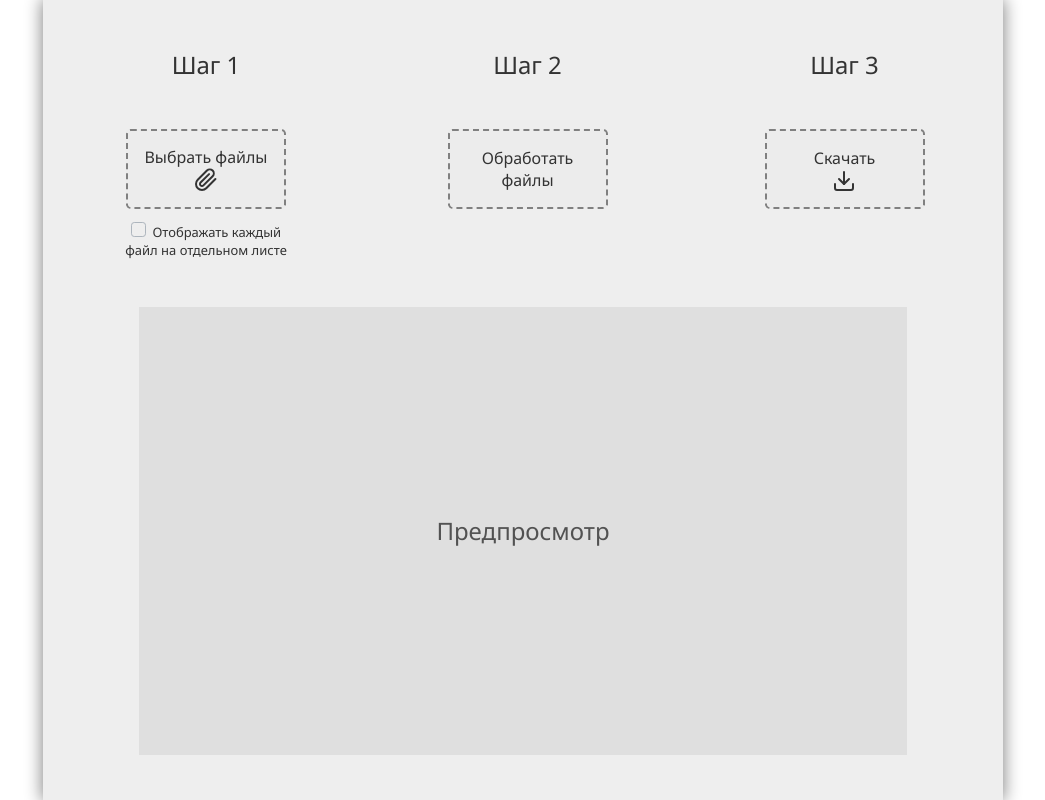
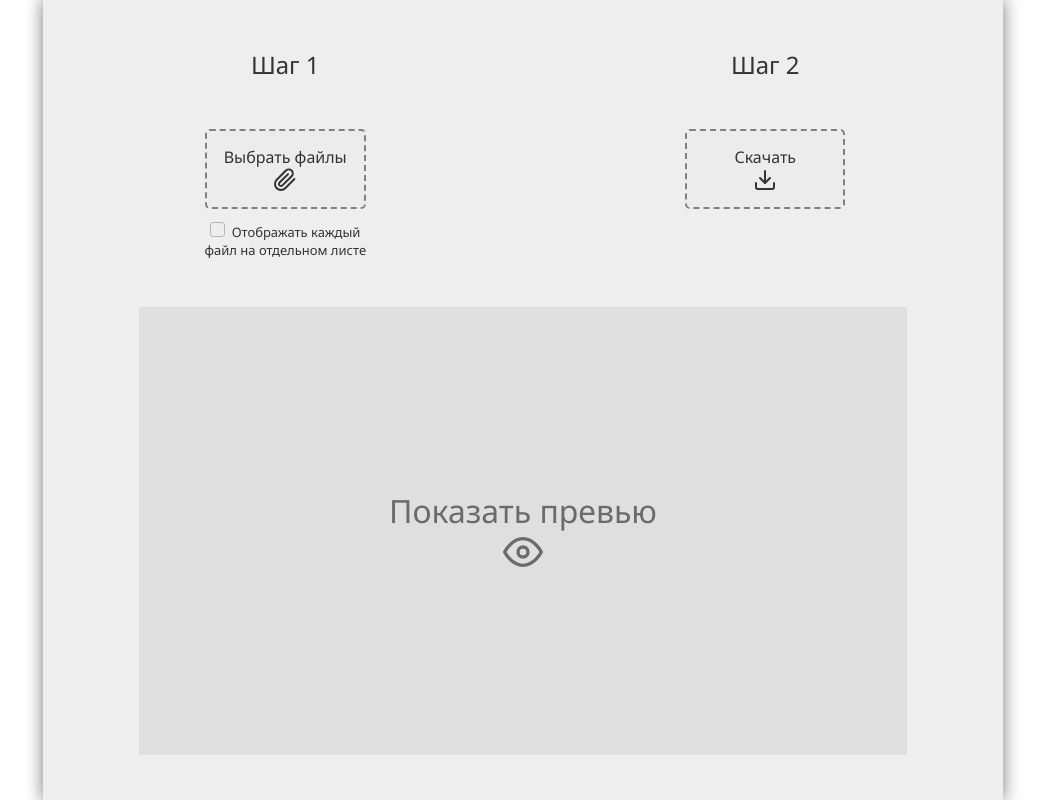
Before and after one commit to vlrsmlkv/pu-2, a React (Create React App) app: page / in a window 1280 px wide. Shown: the whole page, without its empty margins (117-1162 px from the left). Built offline with nearby package versions, Linux system fonts and the light colour scheme.

Commit message:
add: add preview excel table

```diff
--- a/package.json
+++ b/package.json
@@ -7,10 +7,12 @@
     "@testing-library/jest-dom": "^5.11.4",
     "@testing-library/react": "^11.1.0",
     "@testing-library/user-event": "^12.1.10",
+    "classnames": "^2.3.1",
     "file-saver": "^2.0.5",
     "react": "^17.0.2",
     "react-dom": "^17.0.2",
     "react-feather": "^2.0.9",
+    "react-router-dom": "^5.3.0",
     "react-scripts": "4.0.3",
     "web-vitals": "^1.0.1",
     "xlsx": "^0.17.0"
--- a/src/App.jsx
+++ b/src/App.jsx
@@ -1,4 +1,5 @@
 import React, {useState} from "react";
+import { BrowserRouter, Route, Link } from "react-router-dom";
 
 import FileField from "./components/FileField";
 import CheckBox from "./components/CheckBox";
@@ -35,16 +36,6 @@ const App = () => {
 
         <div>
           <p>Шаг 2</p>
-          <button className="process-button"
-            disabled={!fileData}
-            onClick={() => setProcessedData(getProcessedData(fileData))}>
-            <span>Обработать файлы</span>
-          </button>
-          {processedData && <div className="processed-data-message">Данные обработаны!</div>}
-        </div>
-
-        <div>
-          <p>Шаг 3</p>
           <button className="download-button"
             disabled={!processedData}
             onClick={() => downloadExcelFile(createExcelFile(processedData, checkboxState))}>
@@ -53,14 +44,13 @@ const App = () => {
         </div>
       </div>
 
-      {processedData
-        ? <PreviewProcessedData
+        <PreviewProcessedData
+          isDisabledShowButton={!fileData}
+          onShowClick={() => setProcessedData(getProcessedData(fileData))}
           data={processedData}
-          header={ws_header}
+          headerCells={ws_header}
           isVisibleButtons={checkboxState}
         />
-        : <PreviewProcessedData/>
-      }
 
     </div>
   );
--- a/src/components/PreviewProcessedData.jsx
+++ b/src/components/PreviewProcessedData.jsx
@@ -1,10 +1,23 @@
-// import { useState } from "react";
+import classNames from "classnames";
+import { useState } from "react";
+import { Eye } from 'react-feather';
 
-const PreviewProcessedData = ({data, header, isVisibleButtons}) => {
+const PreviewProcessedData = ({isDisabledShowButton, data, onShowClick, headerCells, isVisibleButtons}) => {
 
-  // const [tabsNumber, setTabsNumber] = useState(null);
+  const [activeButton, setActiveButton] = useState(-1);
 
-  if (!data) return <div className="preview-container"><p className="preview-title">Предпросмотр</p></div>
+  if (!data) return <div className="preview-container">
+      <button
+        className="show-preview-button"
+        disabled={isDisabledShowButton}
+        onClick={onShowClick}>
+          <span
+            className={classNames("preview-title", !isDisabledShowButton && "is-active")}
+          >
+            Показать превью <Eye className={classNames("preview-button-icon", !isDisabledShowButton && "is-active")}/>
+          </span>
+      </button>
+  </div>
 
   return (
     <div className="preview-container">
@@ -12,18 +25,44 @@ const PreviewProcessedData = ({data, header, isVisibleButtons}) => {
         <table>
           <thead className="sticky">
             <tr>
-              {header.map((el, index) => <th key={`Table header ${index}`}>{el}</th>)}
+              {headerCells.map((el, index) => <th key={`Table header ${index}`}>{el}</th>)}
             </tr>
           </thead>
           <tbody>
-            {data.flat().map((person, index) => <tr key={`Table row ${index}`}>{Object.keys(person).map((key, index) => <td key={`Table data ${index}`}>{([[person[key].value]])}</td>)}</tr>)}
+            {(
+              activeButton === -1
+                ? data.flat()
+                : data[activeButton]
+            ).map((person, index) =>
+              <tr key={`Table row ${index}`}>
+                {Object.keys(person).map((key, index) =>
+                  <td key={`Table data ${index}`}>
+                      {([[person[key].value]])}
+                  </td>
+                )}
+              </tr>
+            )}
           </tbody>
         </table>
         {isVisibleButtons &&
           <div className="tabs-toggler-panel">
-            <button className="preview-button is-active">Свод</button>
-            {data.map((el, index) => <button key={`Button ${index}`} className={`preview-button`}>{`Sheet ${index+1}`}</button>)}
-        </div>}
+            <button
+              className={classNames("preview-button", activeButton === -1 && "is-active")}
+              onClick={() => setActiveButton(-1)}
+            >
+                Свод
+            </button>
+
+            {data.map((el, index) =>
+              <button
+                key={`Button ${index}`}
+                className={classNames("preview-button", activeButton === index && "is-active")}
+                onClick={() => setActiveButton(index)}
+              >
+                {`Sheet ${index+1}`}
+              </button>)}
+          </div>
+        }
       </div>
     </div>
   );
--- a/src/index.css
+++ b/src/index.css
@@ -21,7 +21,7 @@
     height: 2.85em;
   }
 
-  .checkbox-label, .processed-data-message {
+  .checkbox-label {
     font-size: small;
   }
 
@@ -46,15 +46,14 @@ p {
   min-height: 100vh;
 }
 
-.preview-title {
-  color: rgb(82, 82, 82);
+.preview-container, .show-preview-button {
+  background-color: rgb(223, 223, 223);
 }
 
 .preview-container {
   display: flex;
   justify-content: center;
   align-items: center;
-  background-color: rgb(223, 223, 223);
   border: rgb(126, 126, 126);
   margin: 3em 6em;
   height: 24em;
@@ -74,8 +73,7 @@ table {
 }
 
 th, td {
-  padding: 0 1em;
-  height: 0.1em; /* cant use that */
+  padding: 0em 1em;
 }
 
 table, td {
@@ -96,26 +94,20 @@ th {
   color: aliceblue;
 }
 
-.tabs-toggler-panel {
-  background-color: rgb(212, 212, 212);
-  width: 100%;
-}
-
 .preview-button, th {
   font-size: 0.9em;
 }
 
 .preview-button {
   width: 5em;
-  background-color: rgb(212, 212, 212);
+  background-color: transparent;
   border-radius: 0.1em;
-  border: none; /* hernya so stilem knopok*/
+  border: none;
   border-right: solid 1px rgb(126, 126, 126);
-
 }
 
-.preview-button:last-of-type {
-  border: none;
+.preview-button:first-of-type {
+  border-left: solid 1px rgb(126, 126, 126);
 }
 
 .preview-button.is-active {
@@ -125,12 +117,56 @@ th {
   font-weight: bold;
 }
 
-/* .preview-button:focus {
-  background-color: rgb(255, 255, 255);
-  border-bottom: 2px solid #009879;
-  color: #008369;
-  font-weight: bold;
-} */
+.show-preview-button {
+  border: none;
+  height: inherit;
+}
+
+.preview-button-icon {
+  width: 40px;
+  height: 40px;
+  stroke: rgb(107, 107, 107);
+}
+
+.preview-title {
+  font-size: 2em;
+  color: rgb(107, 107, 107);
+}
+
+.preview-title:hover {
+  cursor: not-allowed;
+}
+
+.preview-title.is-active {
+  background: rgb(0, 0, 0) -webkit-gradient(linear, left top, right top, from(#222), to(#222), color-stop(0.5, #fff)) 0 0 no-repeat;
+	-webkit-background-size: 100px;
+  background-size: 100px;
+	color: rgba(255, 255, 255, 0.3);
+  background-clip: text;
+  animation: animate 2s infinite;
+  cursor: pointer;
+}
+
+.preview-button-icon.is-active {
+  stroke: black;
+  cursor: pointer;
+  transition: 0.5s;
+}
+
+@keyframes animate {
+	0%, 10% {
+		background-position: -1000px;
+	}
+	20% {
+		background-position: top left;
+	}
+	90% {
+		background-position: top right;
+	}
+	100% {
+		background-position: 1000px;
+	}
+}
 
 .container {
   display: flex;
@@ -140,10 +176,10 @@ th {
   display: flex;
   flex-direction: column;
   align-items: center;
+  justify-content: center;
 }
 
 .process-button, .download-button {
-  padding: 1em 1em;
   border-radius: 0.3em;
   background-color: rgb(236, 236, 236);
   transition-duration: 0.4s;
@@ -160,7 +196,7 @@ th {
   cursor: pointer;
 }
 
-.checkbox-label, .processed-data-message {
+.checkbox-label {
   margin-top: 1em;
   width: 13em;
   text-align: center;
@@ -243,7 +279,7 @@ th {
     margin-top: 1em;
   }
 
-  .checkbox-label, .processed-data-message {
+  .checkbox-label {
     font-size: 2em;
   }
 
```
Also changed, not shown: 1 other file (tests, documents, lock files or other folders). Lines whose indentation alone changed are shown as unchanged.
